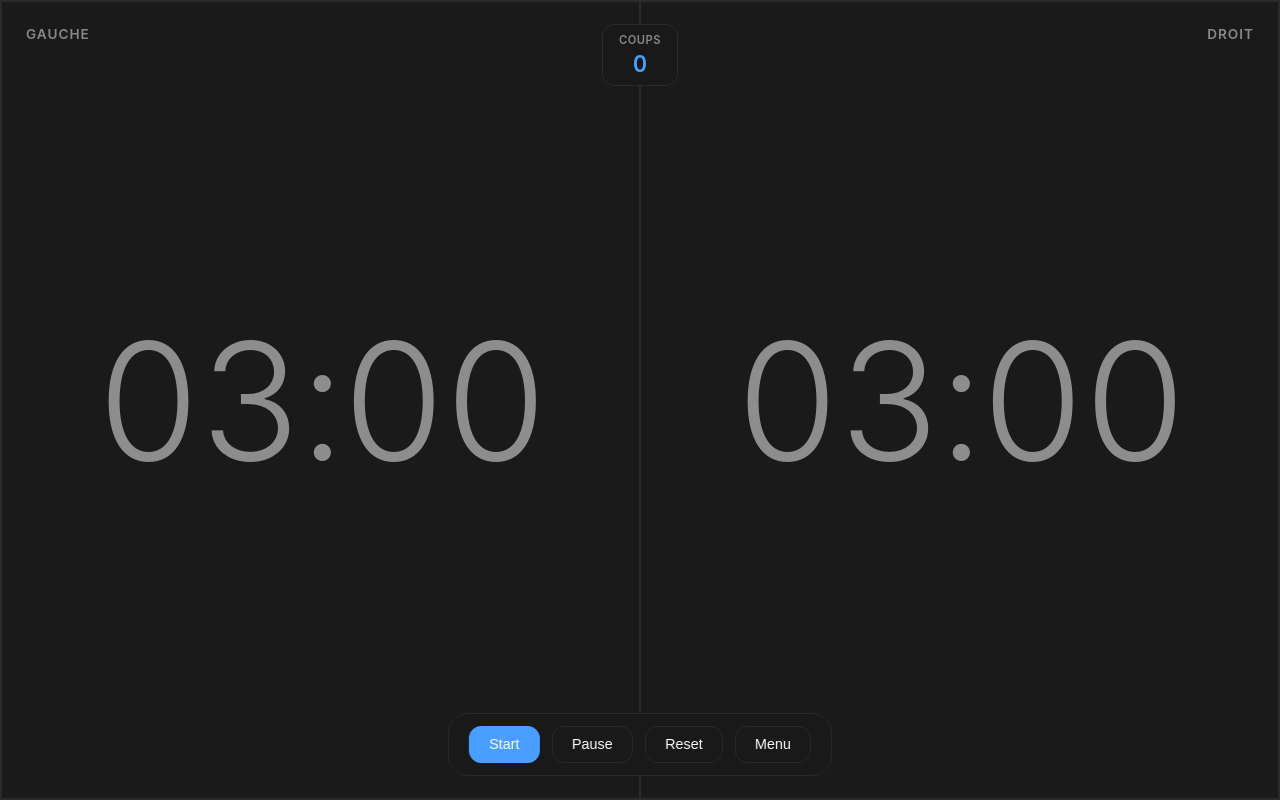
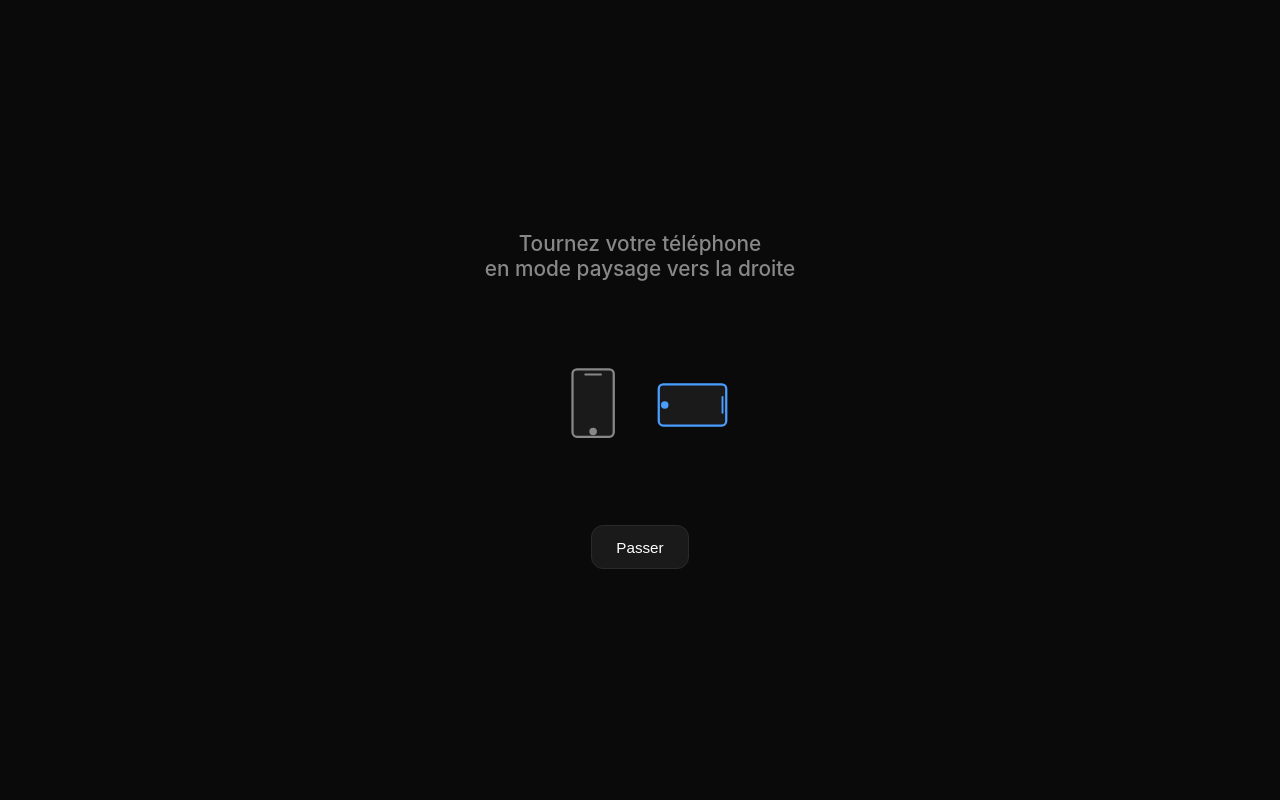
Before and after one commit to rantomichel13/tempochess, a plain HTML site: page index.html in a window 1280 px wide. Both pictures are taken after a click on the element "3 + 2". Drawn offline with Linux system fonts and the light colour scheme.

Commit message:
Add files via upload

```diff
--- a/index.html
+++ b/index.html
@@ -5,7 +5,7 @@
 <meta name="viewport" content="width=device-width,initial-scale=1,maximum-scale=1,user-scalable=no" />
 <meta name="apple-mobile-web-app-capable" content="yes" />
 <meta name="apple-mobile-web-app-status-bar-style" content="black-translucent" />
-<title>TempoChess ♞</title>
+<title>ChessMate ♞</title>
 <style>
   :root {
     --bg: #0a0a0a;
@@ -159,6 +159,47 @@
   .btn-primary:active {
     transform: scale(0.96);
     opacity: 0.9;
+  }
+
+  /* --- Écran de rotation --- */
+  .rotation-screen {
+    display: flex;
+    flex-direction: column;
+    align-items: center;
+    justify-content: center;
+    height: 100vh;
+    padding: 2rem;
+    gap: 2rem;
+  }
+
+  .rotation-screen h2 {
+    font-size: 1.3rem;
+    font-weight: 500;
+    text-align: center;
+    color: var(--text-secondary);
+  }
+
+  .rotation-icon {
+    width: 180px;
+    height: 180px;
+  }
+
+  .skip-rotation {
+    background: var(--surface);
+    border: 1.5px solid var(--border);
+    color: var(--text-primary);
+    padding: 0.8rem 1.5rem;
+    border-radius: 12px;
+    font-size: 0.95rem;
+    font-weight: 500;
+    cursor: pointer;
+    transition: all 0.2s ease;
+  }
+
+  .skip-rotation:active {
+    transform: scale(0.96);
+    background: var(--accent);
+    border-color: var(--accent);
   }
 
   /* --- Pendule en paysage --- */
@@ -357,7 +398,7 @@
 <!-- Menu -->
 <div id="menu" class="menu">
   <div class="menu-header">
-    <h1>♞ TempoChess</h1>
+    <h1>♞ ChessMate</h1>
     <div class="by">by Ranto</div>
     <p>Choisissez votre cadence</p>
   </div>
@@ -384,6 +425,25 @@
     </div>
     <button class="btn-primary" id="startCustom">Démarrer</button>
   </div>
+</div>
+
+<!-- Écran de rotation -->
+<div id="rotationScreen" class="rotation-screen hidden">
+  <h2>Tournez votre téléphone<br>en mode paysage vers la droite</h2>
+
+  <svg class="rotation-icon" viewBox="0 0 240 120" fill="none" xmlns="http://www.w3.org/2000/svg">
+    <!-- Téléphone vertical (gauche) -->
+    <rect x="30" y="15" width="55" height="90" rx="6" stroke="#888888" stroke-width="3" fill="#1a1a1a"/>
+    <line x1="47" y1="22" x2="68" y2="22" stroke="#888888" stroke-width="2.5" stroke-linecap="round"/>
+    <circle cx="57.5" cy="98" r="5" fill="#888888"/>
+
+    <!-- Téléphone horizontal tourné à droite -->
+    <rect x="145" y="35" width="90" height="55" rx="6" stroke="#4a9eff" stroke-width="3" fill="#1a1a1a"/>
+    <line x1="230" y1="52" x2="230" y2="73" stroke="#4a9eff" stroke-width="2.5" stroke-linecap="round"/>
+    <circle cx="153" cy="62.5" r="5" fill="#4a9eff"/>
+  </svg>
+
+  <button class="skip-rotation" id="skipRotation">Passer</button>
 </div>
 
 <!-- Jeu -->
@@ -434,6 +494,7 @@ let halfMoves = 0;
 
 // Éléments DOM
 const menu = document.getElementById('menu');
+const rotationScreen = document.getElementById('rotationScreen');
 const game = document.getElementById('game');
 const leftZone = document.getElementById('leftZone');
 const rightZone = document.getElementById('rightZone');
@@ -548,11 +609,6 @@ document.getElementById('resetBtn').addEventListener('click', () => {
 });
 
 document.getElementById('homeBtn').addEventListener('click', () => {
-  // Déverrouiller l'orientation en revenant au menu
-  if (screen.orientation && screen.orientation.unlock) {
-    screen.orientation.unlock();
-  }
-
   game.classList.add('hidden');
   menu.classList.remove('hidden');
   running = false;
@@ -578,7 +634,7 @@ document.querySelectorAll('.time-option:not(#customBtn)').forEach(opt => {
   opt.addEventListener('click', () => {
     baseTime = parseInt(opt.dataset.min) * 60 * 1000;
     increment = parseInt(opt.dataset.inc) * 1000;
-    startGame();
+    showRotationScreen();
   });
 });
 
@@ -591,28 +647,28 @@ document.getElementById('startCustom').addEventListener('click', () => {
   const inc = parseInt(document.getElementById('customInc').value);
   baseTime = t * 60 * 1000;
   increment = inc * 1000;
+  showRotationScreen();
+});
+
+// Afficher l'écran de rotation
+function showRotationScreen() {
+  menu.classList.add('hidden');
+  rotationScreen.classList.remove('hidden');
+}
+
+// Passer l'écran de rotation
+document.getElementById('skipRotation').addEventListener('click', () => {
   startGame();
 });
 
-async function startGame() {
+function startGame() {
   leftMs = rightMs = baseTime;
   active = null;
   running = false;
   moveCount = 0;
   halfMoves = 0;
   moveCountEl.textContent = '0';
-
-  // Forcer l'orientation paysage et passer directement au jeu
-  try {
-    if (screen.orientation && screen.orientation.lock) {
-      await screen.orientation.lock('landscape');
-    }
-  } catch (err) {
-    console.log("Impossible de verrouiller l'orientation:", err);
-  }
-
-  // Passer au jeu dans tous les cas
-  menu.classList.add('hidden');
+  rotationScreen.classList.add('hidden');
   game.classList.remove('hidden');
   updateDisplay();
 }
```
